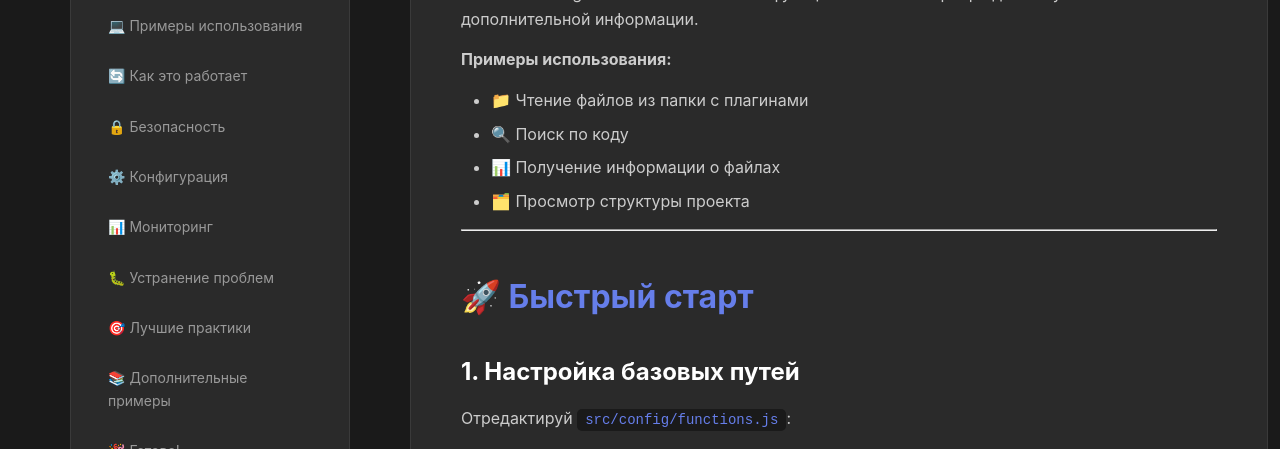
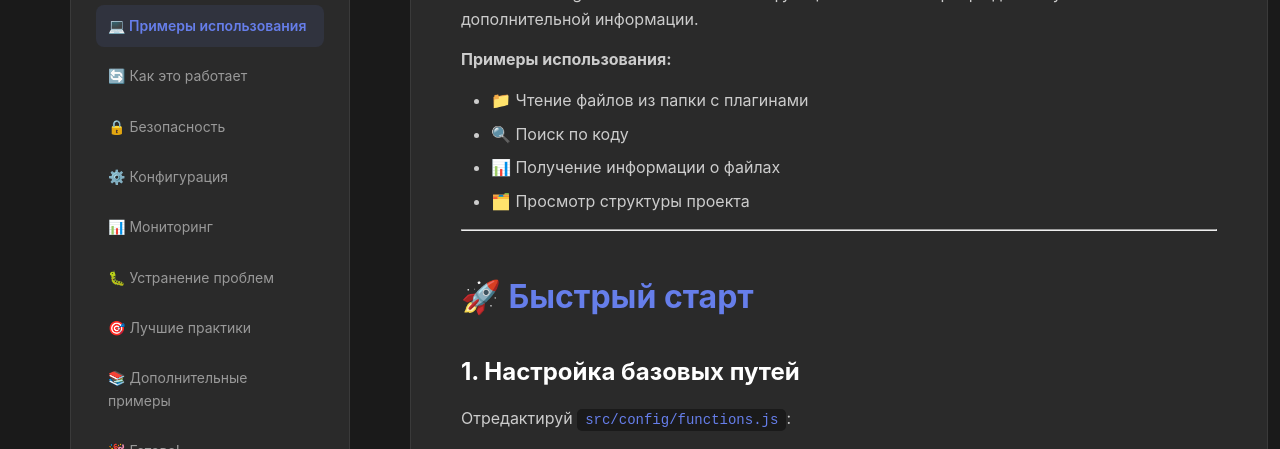
Before and after one commit to Belnsah3/Be1lnash3, a website: page public/function-calling.html in a window 1280 px wide. Shown: the part 651-1100 px from the top of the page. Drawn offline with nearby package versions, Linux system fonts and the light colour scheme.

Commit message:
Fix navigation completely: add transliteration, debug logging, guaranteed marked.js loading

```diff
--- a/public/function-calling.html
+++ b/public/function-calling.html
@@ -424,29 +424,61 @@ table tr:last-child td {
 
 <script src="https://cdn.jsdelivr.net/npm/marked/marked.min.js"></script>
 <script>
-// Функция для создания ID из текста
+// Функция для создания ID из текста (убирает все кроме латиницы, цифр и дефисов)
 function createId(text) {
-    // Убираем эмодзи и специальные символы
-    return text
-        .replace(/[^\w\s-]/g, '')
-        .trim()
-        .toLowerCase()
-        .replace(/\s+/g, '-')
-        .replace(/-+/g, '-');
+    // Транслитерация русских букв
+    const translitMap = {
+        'а': 'a', 'б': 'b', 'в': 'v', 'г': 'g', 'д': 'd', 'е': 'e', 'ё': 'yo', 'ж': 'zh', 'з': 'z',
+        'и': 'i', 'й': 'y', 'к': 'k', 'л': 'l', 'м': 'm', 'н': 'n', 'о': 'o', 'п': 'p', 'р': 'r',
+        'с': 's', 'т': 't', 'у': 'u', 'ф': 'f', 'х': 'h', 'ц': 'ts', 'ч': 'ch', 'ш': 'sh', 'щ': 'sch',
+        'ъ': '', 'ы': 'y', 'ь': '', 'э': 'e', 'ю': 'yu', 'я': 'ya'
+    };
+
+    let result = text.toLowerCase();
+
+    // Транслитерируем русские буквы
+    result = result.split('').map(char => translitMap[char] || char).join('');
+
+    // Убираем все кроме букв, цифр, пробелов и дефисов
+    result = result.replace(/[^a-z0-9\s-]/g, '');
+
+    // Заменяем пробелы на дефисы
+    result = result.trim().replace(/\s+/g, '-');
+
+    // Убираем множественные дефисы
+    result = result.replace(/-+/g, '-');
+
+    return result;
 }
 
 // Загрузка и отображение markdown документации
 async function loadDocumentation() {
     try {
+        console.log('🔄 Загрузка документации...');
+
         const response = await fetch('/FUNCTION_CALLING_GUIDE.md');
+        if (!response.ok) {
+            throw new Error(`HTTP error! status: ${response.status}`);
+        }
+
         const markdown = await response.text();
+        console.log('✅ Markdown загружен, размер:', markdown.length);
+
+        // Проверяем что marked загружен
+        if (typeof marked === 'undefined') {
+            throw new Error('Библиотека marked.js не загружена');
+        }
 
         // Конвертируем markdown в HTML
         const html = marked.parse(markdown);
+        console.log('✅ HTML сгенерирован');
 
         // Отображаем
         document.getElementById('docs-content').innerHTML = html;
+        console.log('✅ Контент отображен');
 
+        // Даем браузеру время отрисовать
+        setTimeout(() => {
             // Добавляем ID к заголовкам и генерируем навигацию
             generateNavigation();
 
@@ -456,8 +488,11 @@ async function loadDocumentation() {
             // Настраиваем навигацию по якорям
             setupAnchorNavigation();
 
+            console.log('✅ Навигация настроена');
+        }, 100);
+
     } catch (error) {
-        console.error('Error loading documentation:', error);
+        console.error('❌ Ошибка загрузки документации:', error);
         document.getElementById('docs-content').innerHTML = `
             <div style="text-align: center; padding: 60px 20px;">
                 <div style="font-size: 48px; margin-bottom: 20px;">⚠️</div>
@@ -470,29 +505,40 @@ async function loadDocumentation() {
 
 // Генерация навигации из заголовков
 function generateNavigation() {
+    console.log('📝 Генерация навигации...');
+
     const content = document.getElementById('docs-content');
     const headings = content.querySelectorAll('h2');
     const sidebarNav = document.getElementById('sidebar-nav');
 
+    console.log('📌 Найдено заголовков H2:', headings.length);
+
     if (headings.length === 0) {
-        sidebarNav.innerHTML = '<ul><li><div style="color:#999;padding:10px;">Нет заголовков</div></li></ul>';
+        console.warn('⚠️ Заголовки H2 не найдены');
+        sidebarNav.innerHTML = '<ul><li><div style="color:#999;padding:10px 12px;font-size:13px;">Заголовки не найдены</div></li></ul>';
         return;
     }
 
     let navHtml = '<ul>';
 
     headings.forEach((heading, index) => {
-        // Создаем ID для заголовка
-        const id = createId(heading.textContent);
+        const text = heading.textContent;
+        const id = createId(text);
+
+        // Устанавливаем ID заголовку
         heading.id = id;
 
+        console.log(`  ${index + 1}. "${text}" → #${id}`);
+
         // Добавляем ссылку в навигацию
-        const isActive = index === 0 ? 'active' : '';
-        navHtml += `<li><a href="#${id}" class="${isActive}">${heading.textContent}</a></li>`;
+        const isActive = index === 0 ? ' active' : '';
+        navHtml += `<li><a href="#${id}" class="${isActive}">${text}</a></li>`;
     });
 
     navHtml += '</ul>';
     sidebarNav.innerHTML = navHtml;
+
+    console.log('✅ Навигация сгенерирована');
 }
 
 // Добавление кнопок копирования
@@ -522,14 +568,24 @@ function addCopyButtons() {
 
 // Навигация по якорям
 function setupAnchorNavigation() {
+    console.log('🔗 Настройка навигации по якорям...');
+
     // Делегирование событий для динамически созданных ссылок
     const sidebarNav = document.getElementById('sidebar-nav');
+
+    if (!sidebarNav) {
+        console.error('❌ Элемент sidebar-nav не найден');
+        return;
+    }
 
     sidebarNav.addEventListener('click', (e) => {
         const link = e.target.closest('a');
         if (!link) return;
 
         e.preventDefault();
+
+        const href = link.getAttribute('href');
+        console.log('🖱️ Клик по ссылке:', href);
 
         // Убираем active у всех
         sidebarNav.querySelectorAll('a').forEach(l => l.classList.remove('active'));
@@ -538,10 +594,11 @@ function setupAnchorNavigation() {
         link.classList.add('active');
 
         // Скроллим к секции с отступом для header
-        const targetId = link.getAttribute('href').substring(1);
+        const targetId = href.substring(1);
         const target = document.getElementById(targetId);
 
         if (target) {
+            console.log('✅ Цель найдена, скроллим к:', targetId);
             const headerOffset = 100; // Отступ для sticky header
             const elementPosition = target.getBoundingClientRect().top;
             const offsetPosition = elementPosition + window.pageYOffset - headerOffset;
@@ -550,6 +607,8 @@ function setupAnchorNavigation() {
                 top: offsetPosition,
                 behavior: 'smooth'
             });
+        } else {
+            console.error('❌ Элемент не найден:', targetId);
         }
     });
 
@@ -594,8 +653,42 @@ function updateActiveLink() {
     }
 }
 
-// Загружаем при загрузке страницы
+// Загружаем после полной загрузки DOM и marked.js
+if (document.readyState === 'loading') {
+    document.addEventListener('DOMContentLoaded', initDocs);
+} else {
+    initDocs();
+}
+
+function initDocs() {
+    console.log('🚀 Инициализация документации...');
+
+    // Проверяем что marked загружен
+    if (typeof marked === 'undefined') {
+        console.error('❌ marked.js не загружен, пробуем загрузить заново...');
+        // Пробуем загрузить еще раз
+        const script = document.createElement('script');
+        script.src = 'https://cdn.jsdelivr.net/npm/marked/marked.min.js';
+        script.onload = () => {
+            console.log('✅ marked.js загружен');
             loadDocumentation();
+        };
+        script.onerror = () => {
+            console.error('❌ Не удалось загрузить marked.js');
+            document.getElementById('docs-content').innerHTML = `
+                <div style="text-align: center; padding: 60px 20px;">
+                    <div style="font-size: 48px; margin-bottom: 20px;">⚠️</div>
+                    <div style="color: #ef4444;">Ошибка загрузки библиотеки</div>
+                    <p style="color: #999; margin-top: 10px;">Не удалось загрузить marked.js</p>
+                </div>
+            `;
+        };
+        document.head.appendChild(script);
+    } else {
+        console.log('✅ marked.js уже загружен');
+        loadDocumentation();
+    }
+}
 </script>
 
 </body>
```
Lines whose indentation alone changed are shown as unchanged.
